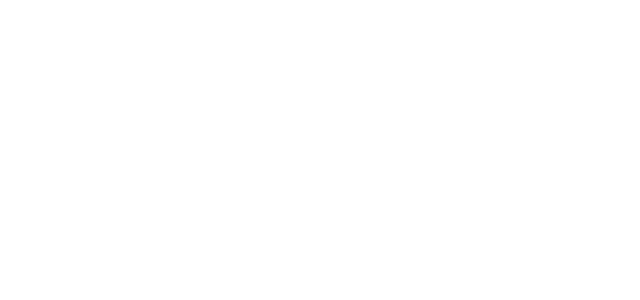
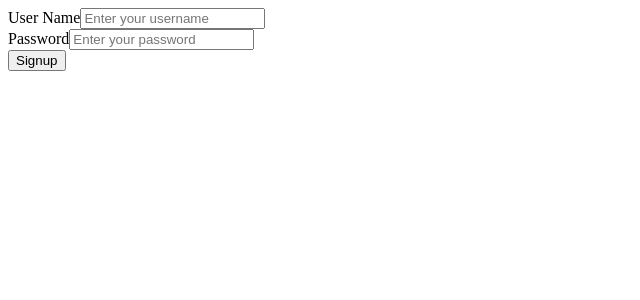
Before and after one commit to daglamier22/palladium, an Angular app: page /login in a window 1280 px wide. Before the commit this address led to /. Shown: the top 300 px of the page, without its empty margins (0-640 px from the left). Built offline with nearby package versions, Linux system fonts and the light colour scheme.

Commit message:
login view template

```diff
--- a/src/app/app-routing.module.ts
+++ b/src/app/app-routing.module.ts
@@ -3,11 +3,13 @@
 
 import { HomepageComponent } from './views/homepage/homepage.component';
 import { SignupComponent } from './views/auth/signup/signup.component';
+import { LoginComponent } from './views/auth/login/login.component';
 
 const routes: Routes = [
   { path: '', redirectTo: '/', pathMatch: 'full'},
   { path: '', component: HomepageComponent },
-  { path: 'signup', component: SignupComponent}
+  { path: 'signup', component: SignupComponent},
+  { path: 'login', component: LoginComponent}
 ];
 
 @NgModule({
--- a/src/app/app.module.ts
+++ b/src/app/app.module.ts
@@ -9,6 +9,7 @@
 import { ButtonComponent } from './components/buttons/button/button.component';
 import { InputFieldComponent } from './components/input-field/input-field.component';
 import { SignupComponent } from './views/auth/signup/signup.component';
+import { LoginComponent } from './views/auth/login/login.component';
 
 @NgModule({
   declarations: [
@@ -18,6 +19,7 @@
     ButtonComponent,
     InputFieldComponent,
     SignupComponent,
+    LoginComponent
   ],
   imports: [
     BrowserModule,
--- /dev/null
+++ b/src/app/views/auth/login/login.component.html
@@ -0,0 +1,16 @@
+<form>
+  <div>
+    <label for="username">User Name</label>
+    <app-input-field
+      id="username"
+      placeholder="Enter your username">
+    </app-input-field>
+    <label for="password">Password</label>
+    <app-input-field
+      id="password"
+      type="password"
+      placeholder="Enter your password">
+    </app-input-field>
+    <app-button text="Signup"></app-button>
+  </div>
+</form>
--- /dev/null
+++ b/src/app/views/auth/login/login.component.ts
@@ -0,0 +1,15 @@
+import { Component, OnInit } from '@angular/core';
+
+@Component({
+  selector: 'app-login',
+  templateUrl: './login.component.html',
+  styleUrls: ['./login.component.scss']
+})
+export class LoginComponent implements OnInit {
+
+  constructor() { }
+
+  ngOnInit() {
+  }
+
+}
```
Also changed, not shown: src/app/views/auth/login/login.component.scss (added), 1 other file (tests, documents, lock files or other folders).
